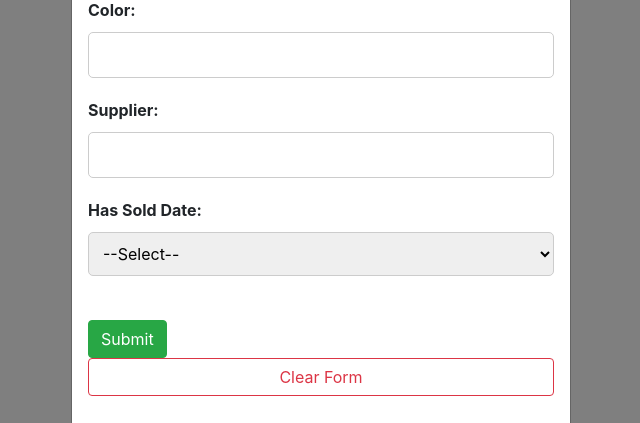
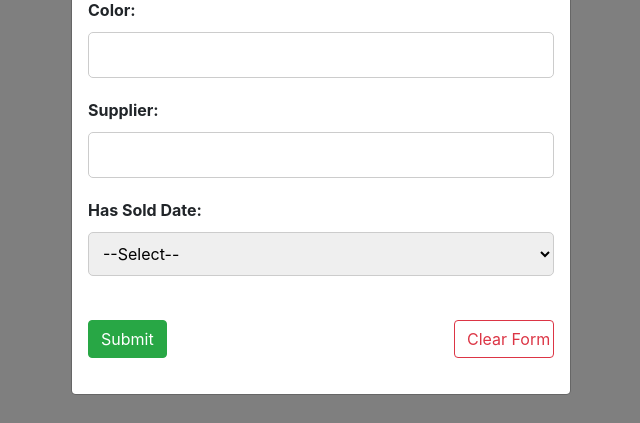
Before and after one commit to AristotleLiu/ACIT-2911-Group-2, a Flask app: page / in a window 1280 px wide, after a click that opens the changed part. Shown: the part 578-1001 px from the top of the page, without its empty margins (319-959 px from the left). Run offline with Flask 3, Linux system fonts and the light colour scheme; data that the repository does not hold is empty; some libraries are stand-ins or nearby versions.

Commit message:
added css to filter clear form button

```diff
--- a/static/css/stylesheet.css
+++ b/static/css/stylesheet.css
@@ -315,3 +315,9 @@ input[type="submit"] {
   .hidden2 {
     display: none;
   }
+
+#clear-form{
+  width: 100px;
+  float: right;
+
+}
--- a/templates/index.html
+++ b/templates/index.html
@@ -146,8 +146,7 @@
                     <br>
 
                     <button type type="submit" class="btn btn-success">Submit</button>
-
-                    <input type="reset" class="btn btn-outline-danger" value="Clear Form">
+                    <input type="reset" class="btn btn-outline-danger" value="Clear Form" id="clear-form">
 
                   </form>
             </div>
--- a/templates/invoice.html
+++ b/templates/invoice.html
@@ -147,7 +147,7 @@
 
               <button type type="submit" class="btn btn-success">Submit</button>
 
-              <input type="reset" class="btn btn-outline-danger" value="Clear Form">
+              <input type="reset" class="btn btn-outline-danger" value="Clear Form" id="clear-form">
 
             </form>
         </div>
```
